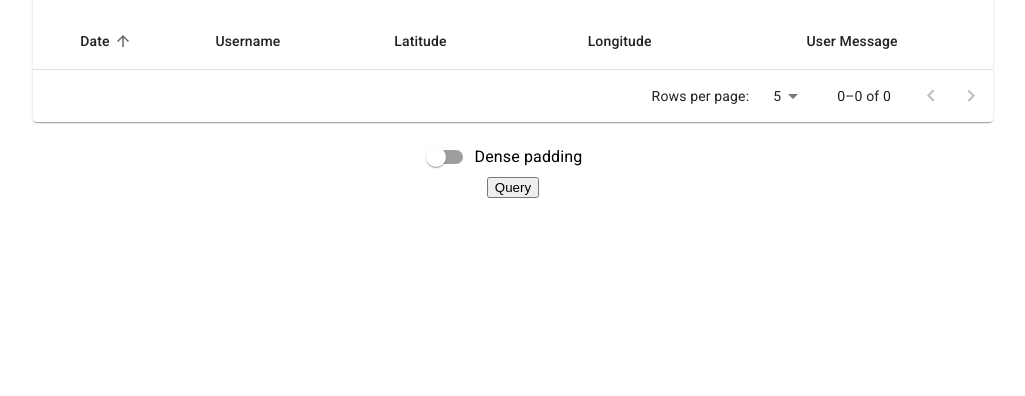
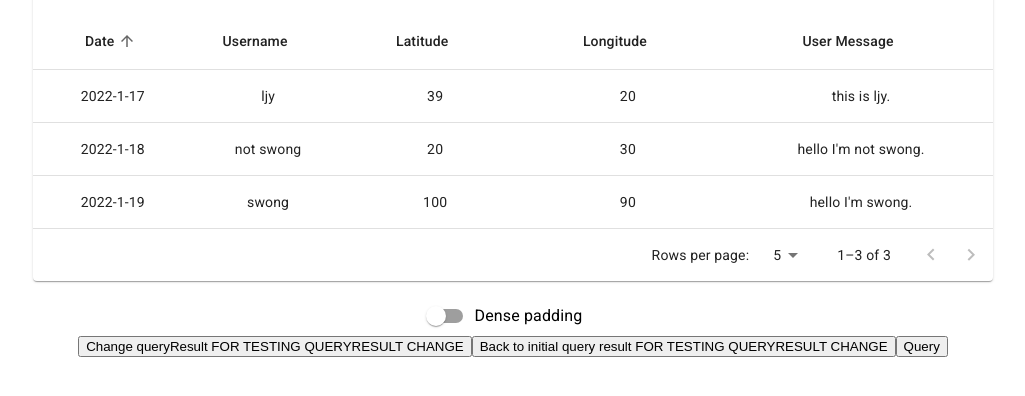
Before and after one commit to Yidi0213/comp410-teamA-web, a React (Create React App) app: page / in a window 1280 px wide. Shown: the part 144-540 px from the top of the page, without its empty margins (127-1152 px from the left). Built offline with nearby package versions, Linux system fonts and the light colour scheme.

Commit message:
Revert "Query function works"
This reverts commit 6a01ffa3545f733233323e8914ca2d815f42be2c.

```diff
--- a/src/components/query/QueryPage.tsx
+++ b/src/components/query/QueryPage.tsx
@@ -19,9 +19,30 @@ export interface QueryResult {
     usrMsg: string;
 }
 
+/* The following block of OneResult definition is used as dummy data for development testing, delete this when enter production */
+const swong: QueryResult = {
+    userName: "swong",
+    location: { latitude: 100, longitude: 90 },
+    date: "2022-1-19",
+    usrMsg: "hello I'm swong."
+};
+const randomdude: QueryResult = {
+    userName: "not swong",
+    location: { latitude: 20, longitude: 30 },
+    date: "2022-1-18",
+    usrMsg: "hello I'm not swong."
+};
+const ljy: QueryResult = {
+    userName: "ljy",
+    location: { latitude: 39, longitude: 20 },
+    date: "2022-1-17",
+    usrMsg: "this is ljy."
+};
+/* The code above are dummy data */
+
 export const QueryPage = ()=>{
     const [queryFilter, setQueryFilter] = useState();
-    const [queryResult, setQueryResult] = useState<QueryResult[]>([]);
+    const [queryResult, setQueryResult] = useState<QueryResult[]>([swong, randomdude,ljy]);
 
     function transformJSONtoAPI() {
         let body = { AND: Array<any>() };
@@ -143,16 +164,16 @@ export const QueryPage = ()=>{
         }
 
         //Some test codes, delete this
-        // console.log(JSON.stringify(body));
+        console.log(JSON.stringify(body));
         return body;
     }
 
     const queryAPI = () => {
         //@ts-ignore
         const requestOptions = {
-            method: 'POST',
-            // headers: { 'Content-Type': 'application/json'},
-            body: JSON.stringify(transformJSONtoAPI()),
+            method: 'GET',
+            headers: { 'Content-Type': 'application/json' },
+            body: JSON.stringify(transformJSONtoAPI())
         };
         //@ts-ignore
         fetch('https://tgw2warmupa.azurewebsites.net/api/querydata', requestOptions)
@@ -165,6 +186,9 @@ export const QueryPage = ()=>{
                 <Filter onChangeQuery={(q) => { setQueryFilter(q); console.log(q) }} />
                 <Result results={queryResult} />
             </div>
+
+            <button onClick={() => setQueryResult([ljy])}>Change queryResult FOR TESTING QUERYRESULT CHANGE</button>
+            <button onClick={() => setQueryResult([swong, randomdude])}>Back to initial query result FOR TESTING QUERYRESULT CHANGE</button>
             <button onClick={queryAPI}>Query</button>
         </div>
     );
```
